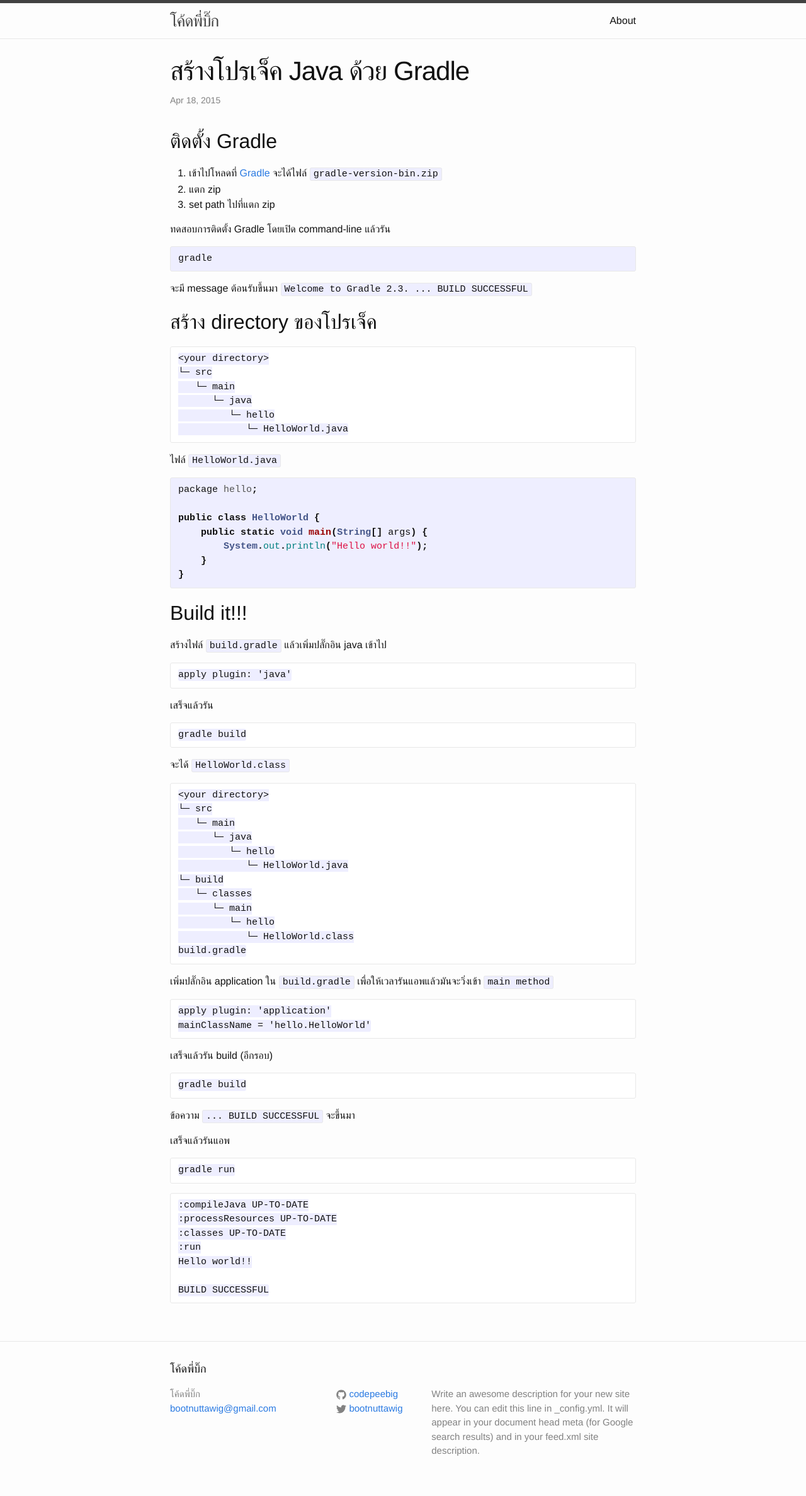
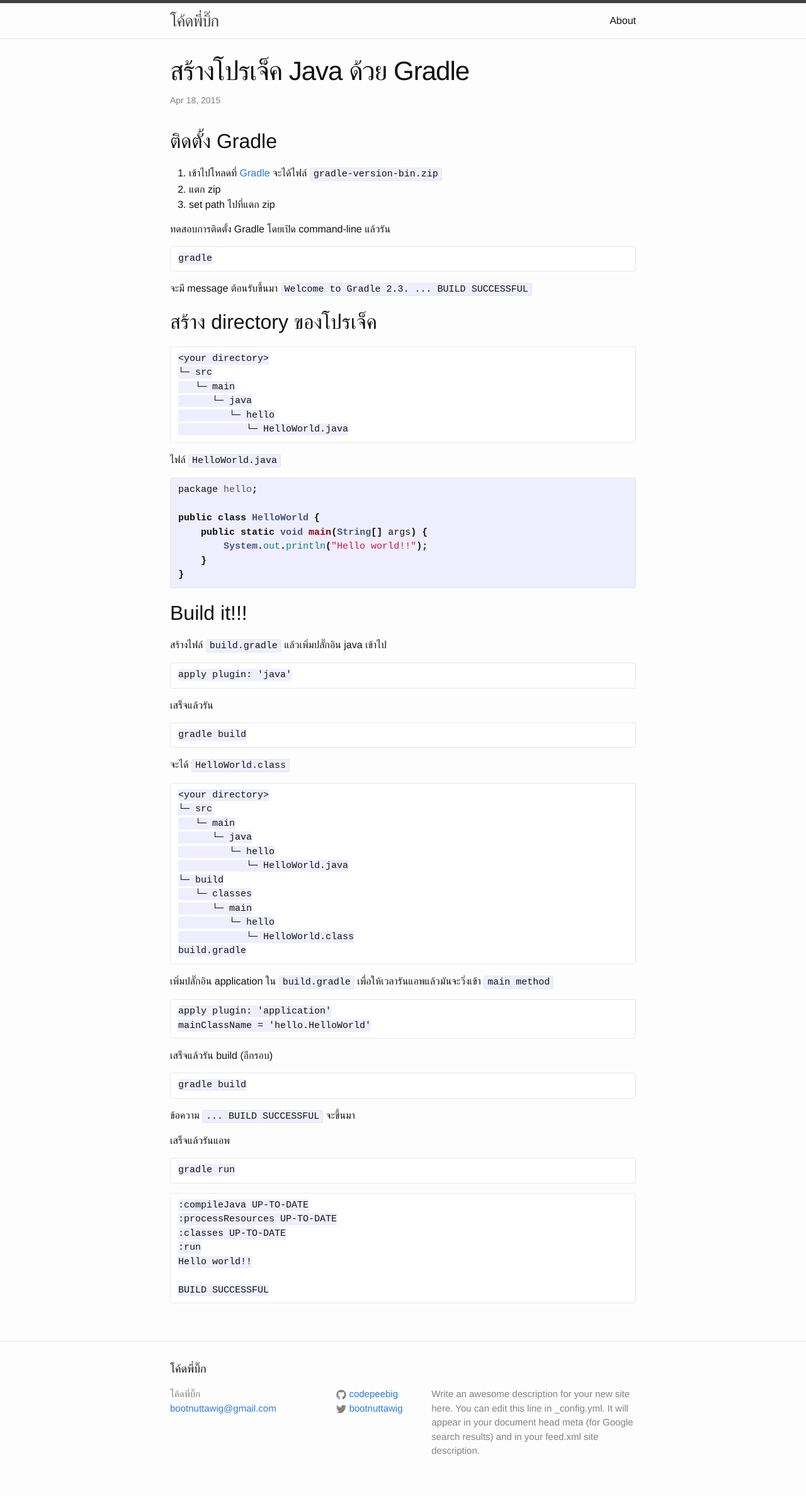
Before and after one commit to bootnuttawig/bootnuttawig.github.io, a Jekyll site: the page built from _posts/2015-04-18-building-java-projects-with-gradle.markdown, in a window 1280 px wide. Shown: the whole page at 63% size. Built offline with Jekyll 4.4.1, drawn with Linux system fonts in a browser that asks for light colours.

Commit message:
fix "classnotfound: no lexer for alias 'gradle' found" error

```diff
--- a/_posts/2015-04-18-building-java-projects-with-gradle.markdown
+++ b/_posts/2015-04-18-building-java-projects-with-gradle.markdown
@@ -7,15 +7,15 @@ categories: jekyll update
 
 ## ติดตั้ง Gradle
 
-1. เข้าไปโหลดที่ [Gradle][gradle-downloads] จะได้ไฟล์ `gradle-version-bin.zip`
+1. เข้าไปโหลดที่ [Gradle](http://gradle.org/downloads) จะได้ไฟล์ `gradle-version-bin.zip`
 2. แตก zip
 3. set path ไปที่แตก zip
 
 ทดสอบการติดตั้ง Gradle โดยเปิด command-line แล้วรัน
 
-{% highlight gradle %}
+~~~
 gradle
-{% endhighlight %}
+~~~
 
 จะมี message ต้อนรับขึ้นมา `Welcome to Gradle 2.3. ... BUILD SUCCESSFUL`
 
```
Also changed, not shown: other parts of _posts/2015-04-18-building-java-projects-with-gradle.markdown (+0 -2 lines).
